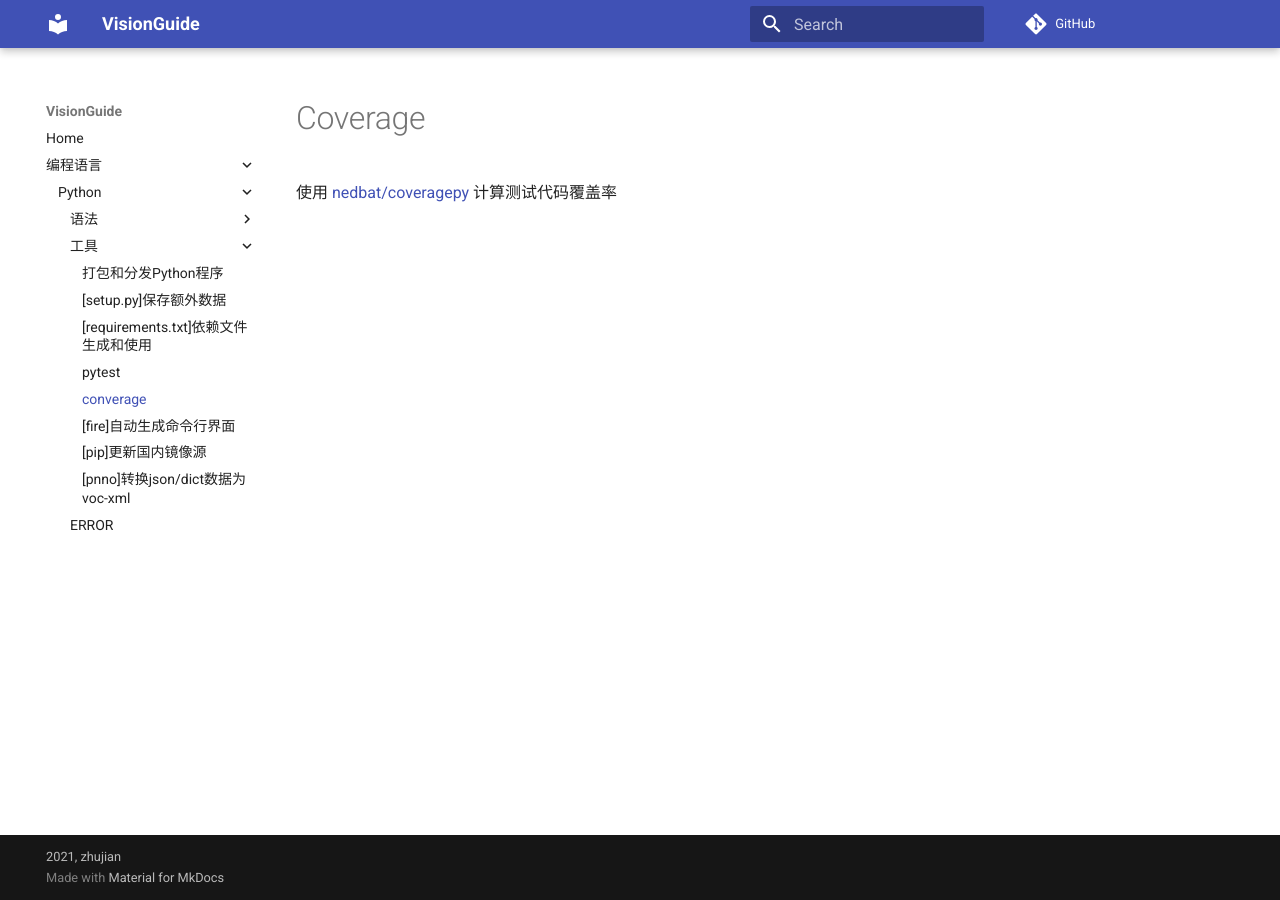
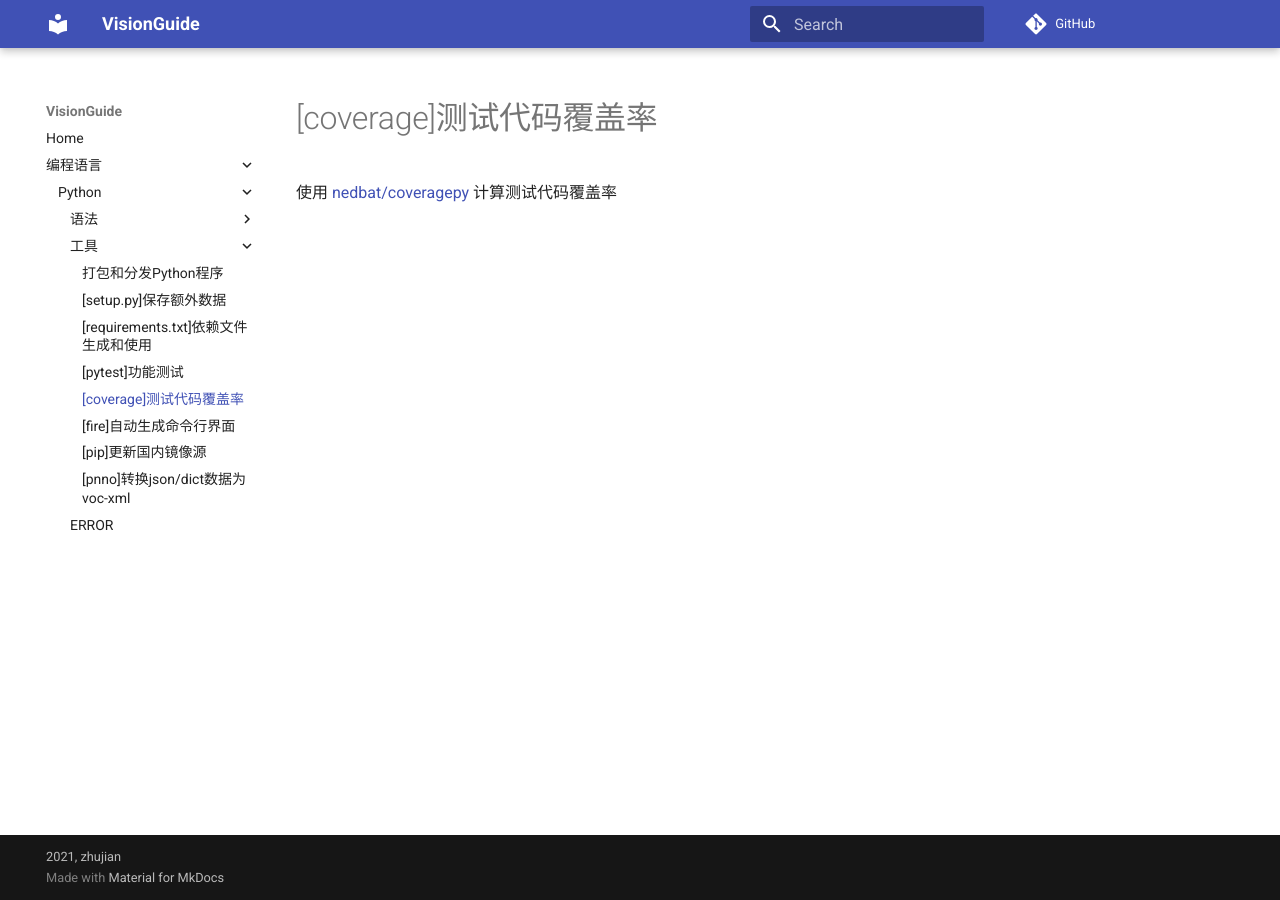
Before and after one commit to ZJDoc/VisionGuide, an MkDocs documentation site: the page built from docs/python/tool/converage.md, in a window 1280 px wide. Built offline with MkDocs 1.6.1 and Material for MkDocs 9.7.7, drawn with Linux system fonts in a browser that asks for light colours; comment, search, counter and statistics services are not loaded.

Commit message:
docs(python): update title

```diff
--- a/docs/python/tool/converage.md
+++ b/docs/python/tool/converage.md
@@ -1,4 +1,4 @@
 
-# Coverage
+# [coverage]测试代码覆盖率
 
 使用[ nedbat/coveragepy ](https://github.com/nedbat/coveragepy)计算测试代码覆盖率
--- a/mkdocs.yml
+++ b/mkdocs.yml
@@ -65,8 +65,8 @@ nav:
           - 打包和分发Python程序: ./python/tool/打包和分发Python程序.md
           - '[setup.py]保存额外数据': python/tool/setup.md
           - '[requirements.txt]依赖文件生成和使用': python/tool/requirements.md
-          - pytest: python/tool/pytest.md
-          - converage: python/tool/converage.md
+          - '[pytest]功能测试': python/tool/pytest.md
+          - '[coverage]测试代码覆盖率': python/tool/converage.md
           - '[fire]自动生成命令行界面': python/tool/fire.md
           - '[pip]更新国内镜像源': python/tool/pip.md
           - '[pnno]转换json/dict数据为voc-xml': python/tool/pnno.md
```
Also changed, not shown: docs/python/tool/pytest.md (+1 -1 lines).
